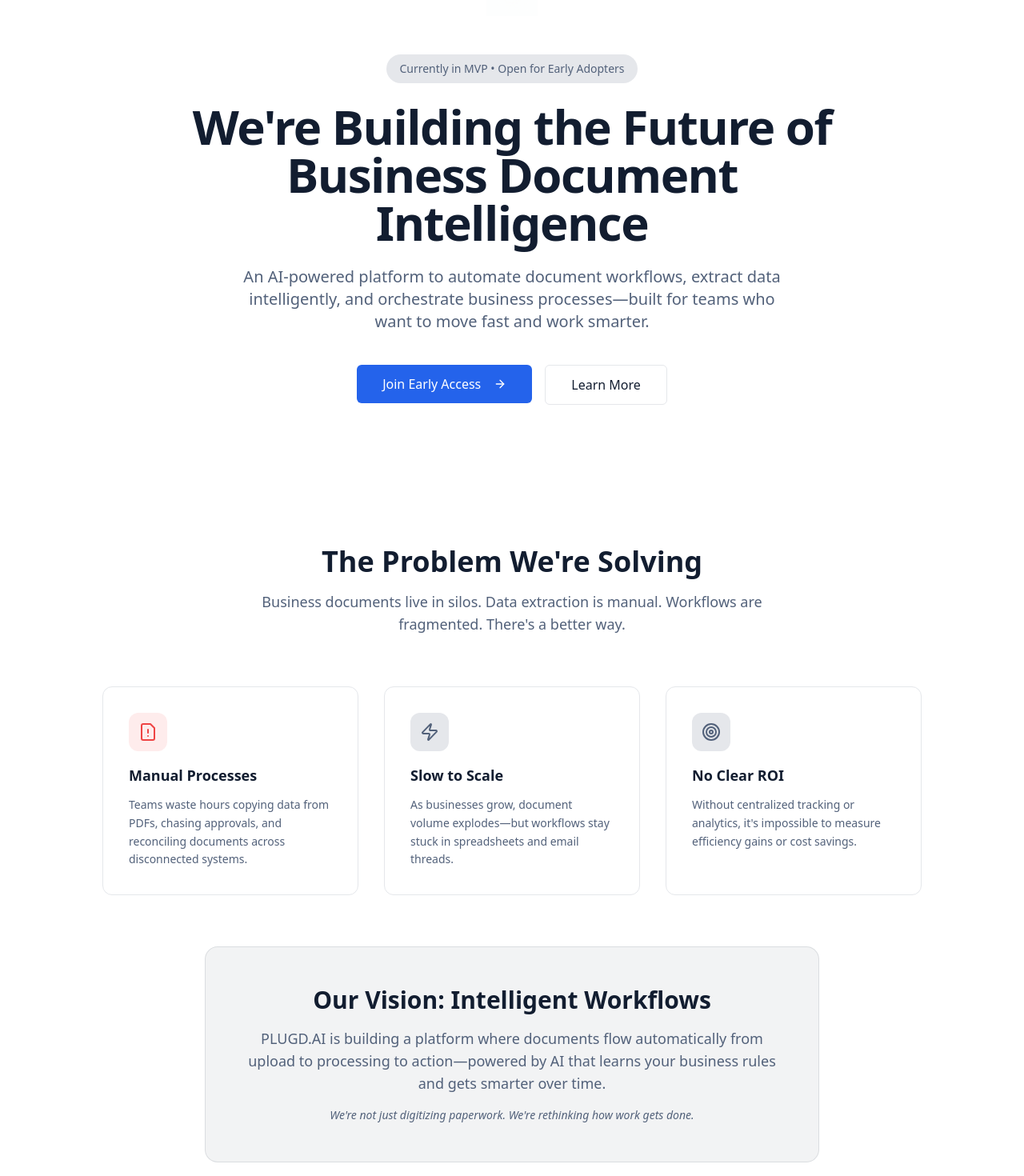
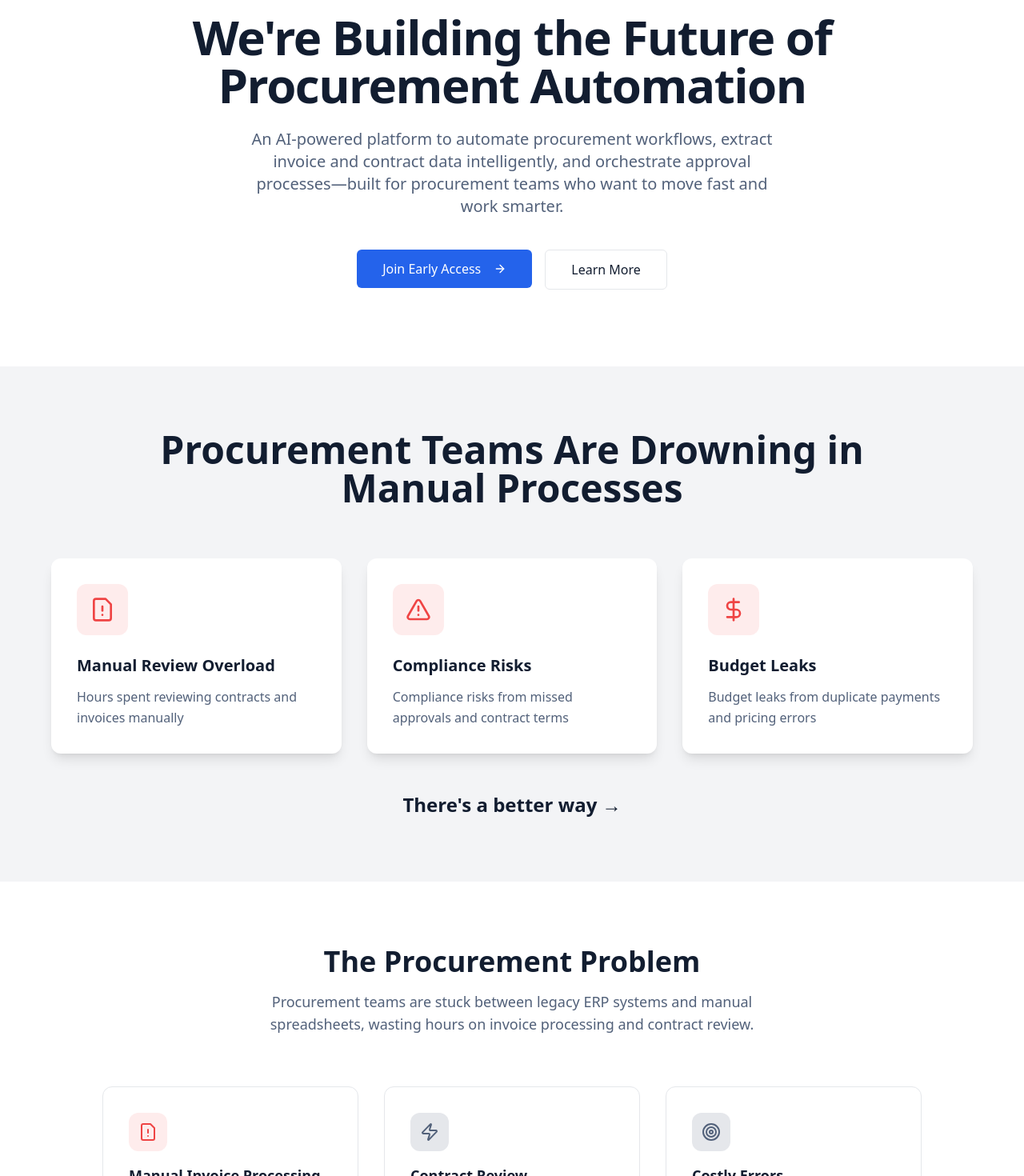
Before and after one commit to ccherrad/plugd-ai-flow-75697, a React (Vite) app: page / in a window 1280 px wide. Shown: the part 140-1610 px from the top of the page at 80% size. Built offline with nearby package versions, Linux system fonts and the light colour scheme; the HTML template or start-up script is replaced by a standard one.

Commit message:
Remove logos and focus on procurement
Remove all logos from the hero section and update the content across the application to focus on procurement workflows and benefits.

```diff
--- a/src/components/EarlyAccess.tsx
+++ b/src/components/EarlyAccess.tsx
@@ -19,7 +19,7 @@ const EarlyAccess = () => {
                 Become an Early Adopter
               </h2>
               <p className="text-lg text-muted-foreground leading-relaxed mb-6">
-                We're looking for forward-thinking teams who want to test PLUGD.AI in their workflows. Get early access, share feedback, and help us build the future of document automation.
+                We're looking for forward-thinking procurement teams who want to test stckd.ai in their workflows. Get early access, share feedback, and help us build the future of procurement automation.
               </p>
               <div className="space-y-4 text-sm text-muted-foreground">
                 <div className="flex items-start gap-3">
--- a/src/components/Footer.tsx
+++ b/src/components/Footer.tsx
@@ -7,7 +7,7 @@ const Footer = () => {
         <div className="max-w-4xl mx-auto text-center">
           <h3 className="text-2xl font-bold mb-3">stckd.ai</h3>
           <p className="text-primary-foreground/80 text-sm mb-6">
-            Building the future of business document intelligence
+            Building the future of procurement automation
           </p>
 
           <div className="flex items-center justify-center gap-2 text-sm text-primary-foreground/70 mb-8">
--- a/src/components/Hero.tsx
+++ b/src/components/Hero.tsx
@@ -1,27 +1,21 @@
 import { Button } from "@/components/ui/button";
 import { ArrowRight } from "lucide-react";
-import plugdLogo from "@/assets/plugd-logo.png";
 
 const Hero = () => {
   return (
     <section className="relative overflow-hidden bg-background">
       <div className="container relative mx-auto px-4 py-16 md:py-24">
-        {/* Logo */}
-        <div className="flex justify-center mb-12 animate-fade-in-up">
-          <img src={plugdLogo} alt="PLUGD.AI" className="h-12 md:h-16" />
-        </div>
-
         <div className="mx-auto max-w-4xl text-center">
           <div className="inline-block mb-6 px-4 py-2 bg-muted rounded-full text-sm font-medium text-muted-foreground animate-fade-in-up">
             Currently in MVP • Open for Early Adopters
           </div>
 
           <h1 className="mb-6 text-4xl font-bold tracking-tight text-foreground md:text-5xl lg:text-6xl animate-fade-in-up" style={{ animationDelay: '0.1s' }}>
-            We're Building the Future of<br />Business Document Intelligence
+            We're Building the Future of<br />Procurement Automation
           </h1>
 
           <p className="mb-10 text-lg text-muted-foreground md:text-xl max-w-2xl mx-auto leading-relaxed animate-fade-in-up" style={{ animationDelay: '0.2s' }}>
-            An AI-powered platform to automate document workflows, extract data intelligently, and orchestrate business processes—built for teams who want to move fast and work smarter.
+            An AI-powered platform to automate procurement workflows, extract invoice and contract data intelligently, and orchestrate approval processes—built for procurement teams who want to move fast and work smarter.
           </p>
 
           <div className="flex flex-col sm:flex-row gap-4 justify-center animate-fade-in-up" style={{ animationDelay: '0.3s' }}>
--- a/src/components/HowItWorks.tsx
+++ b/src/components/HowItWorks.tsx
@@ -27,7 +27,7 @@ const HowItWorks = () => {
       <div className="container mx-auto px-4">
         <div className="max-w-4xl mx-auto text-center mb-16">
           <h2 className="text-3xl md:text-5xl font-bold text-foreground mb-6">
-            From Upload to Payment in Minutes, Not Days
+            From Invoice Upload to Payment in Minutes, Not Days
           </h2>
         </div>
 
--- a/src/components/ProductPreview.tsx
+++ b/src/components/ProductPreview.tsx
@@ -10,7 +10,7 @@ const ProductPreview = () => {
             See What We're Building
           </h2>
           <p className="text-lg text-muted-foreground max-w-2xl mx-auto">
-            A clean, intuitive interface for managing documents with AI-powered automation under the hood.
+            A clean, intuitive interface for managing procurement documents with AI-powered automation under the hood.
           </p>
         </div>
 
--- a/src/components/Roadmap.tsx
+++ b/src/components/Roadmap.tsx
@@ -2,18 +2,18 @@ import { CheckCircle2, Clock } from "lucide-react";
 
 const Roadmap = () => {
   const builtFeatures = [
-    "Document upload and storage",
-    "AI-powered data extraction",
-    "Invoice and contract management",
-    "Basic workflow automation",
-    "Search and filtering"
+    "Invoice & contract upload and storage",
+    "AI-powered data extraction from invoices",
+    "3-way matching (PO, receipt, invoice)",
+    "Basic approval workflows",
+    "Vendor and catalog management"
   ];
 
   const comingSoon = [
-    "Advanced approval workflows",
-    "Real-time analytics dashboard",
-    "Third-party integrations (ERP, CRM)",
-    "Multi-tenant workspace support",
+    "Multi-level approval routing by spend thresholds",
+    "Real-time spend analytics and budget tracking",
+    "ERP integrations (SAP, Oracle, NetSuite, QuickBooks)",
+    "Contract renewal alerts and compliance tracking",
     "Mobile app for on-the-go approvals"
   ];
 
--- a/src/components/SolutionOverview.tsx
+++ b/src/components/SolutionOverview.tsx
@@ -56,7 +56,7 @@ const SolutionOverview = () => {
       <div className="container mx-auto px-4">
         <div className="max-w-4xl mx-auto text-center mb-16">
           <h2 className="text-3xl md:text-5xl font-bold text-foreground mb-6">
-            One Platform. Every Step. Fully Automated.
+            From Invoice to Payment. Fully Automated.
           </h2>
         </div>
 
--- a/src/components/Vision.tsx
+++ b/src/components/Vision.tsx
@@ -6,10 +6,10 @@ const Vision = () => {
       <div className="container mx-auto px-4">
         <div className="max-w-4xl mx-auto text-center mb-16">
           <h2 className="text-3xl md:text-4xl font-bold text-foreground mb-4">
-            The Problem We're Solving
+            The Procurement Problem
           </h2>
           <p className="text-lg text-muted-foreground max-w-2xl mx-auto">
-            Business documents live in silos. Data extraction is manual. Workflows are fragmented. There's a better way.
+            Procurement teams are stuck between legacy ERP systems and manual spreadsheets, wasting hours on invoice processing and contract review.
           </p>
         </div>
 
@@ -20,9 +20,9 @@ const Vision = () => {
                 <FileWarning className="h-6 w-6 text-destructive" />
               </div>
             </div>
-            <h3 className="text-lg font-semibold mb-3 text-foreground">Manual Processes</h3>
+            <h3 className="text-lg font-semibold mb-3 text-foreground">Manual Invoice Processing</h3>
             <p className="text-muted-foreground text-sm leading-relaxed">
-              Teams waste hours copying data from PDFs, chasing approvals, and reconciling documents across disconnected systems.
+              Teams spend hours manually reviewing invoices, checking against POs, and routing for approvals.
             </p>
           </div>
 
@@ -32,9 +32,9 @@ const Vision = () => {
                 <Zap className="h-6 w-6 text-muted-foreground" />
               </div>
             </div>
-            <h3 className="text-lg font-semibold mb-3 text-foreground">Slow to Scale</h3>
+            <h3 className="text-lg font-semibold mb-3 text-foreground">Contract Review Bottlenecks</h3>
             <p className="text-muted-foreground text-sm leading-relaxed">
-              As businesses grow, document volume explodes—but workflows stay stuck in spreadsheets and email threads.
+              Legal and procurement teams struggle to track contract terms, renewals, and compliance requirements.
             </p>
           </div>
 
@@ -44,22 +44,22 @@ const Vision = () => {
                 <Target className="h-6 w-6 text-muted-foreground" />
               </div>
             </div>
-            <h3 className="text-lg font-semibold mb-3 text-foreground">No Clear ROI</h3>
+            <h3 className="text-lg font-semibold mb-3 text-foreground">Costly Errors</h3>
             <p className="text-muted-foreground text-sm leading-relaxed">
-              Without centralized tracking or analytics, it's impossible to measure efficiency gains or cost savings.
+              Duplicate payments, missed discounts, and pricing errors drain budgets without visibility.
             </p>
           </div>
         </div>
 
         <div className="max-w-3xl mx-auto text-center bg-primary/5 border border-primary/10 rounded-2xl p-8 md:p-12">
           <h3 className="text-2xl md:text-3xl font-bold text-foreground mb-4">
-            Our Vision: Intelligent Workflows
+            Our Vision: Intelligent Procurement
           </h3>
           <p className="text-muted-foreground text-base md:text-lg leading-relaxed mb-4">
-            PLUGD.AI is building a platform where documents flow automatically from upload to processing to action—powered by AI that learns your business rules and gets smarter over time.
+            We're building a platform where invoices and contracts flow automatically from upload to payment—extracted, validated, matched to POs, routed for approval, and reconciled with zero manual effort.
           </p>
           <p className="text-sm text-muted-foreground italic">
-            We're not just digitizing paperwork. We're rethinking how work gets done.
+            We're not just digitizing paperwork. We're rethinking how procurement gets done.
           </p>
         </div>
       </div>
--- a/src/pages/Index.tsx
+++ b/src/pages/Index.tsx
@@ -1,8 +1,10 @@
 import Hero from "@/components/Hero";
+import ProblemStatement from "@/components/ProblemStatement";
 import Vision from "@/components/Vision";
 import SolutionOverview from "@/components/SolutionOverview";
 import HowItWorks from "@/components/HowItWorks";
 import ProductPreview from "@/components/ProductPreview";
+import Results from "@/components/Results";
 import Roadmap from "@/components/Roadmap";
 import Team from "@/components/Team";
 import EarlyAccess from "@/components/EarlyAccess";
@@ -12,10 +14,12 @@ const Index = () => {
   return (
     <div className="min-h-screen">
       <Hero />
+      <ProblemStatement />
       <Vision />
       <SolutionOverview />
       <HowItWorks />
       <ProductPreview />
+      <Results />
       <Roadmap />
       <Team />
       <EarlyAccess />
```
